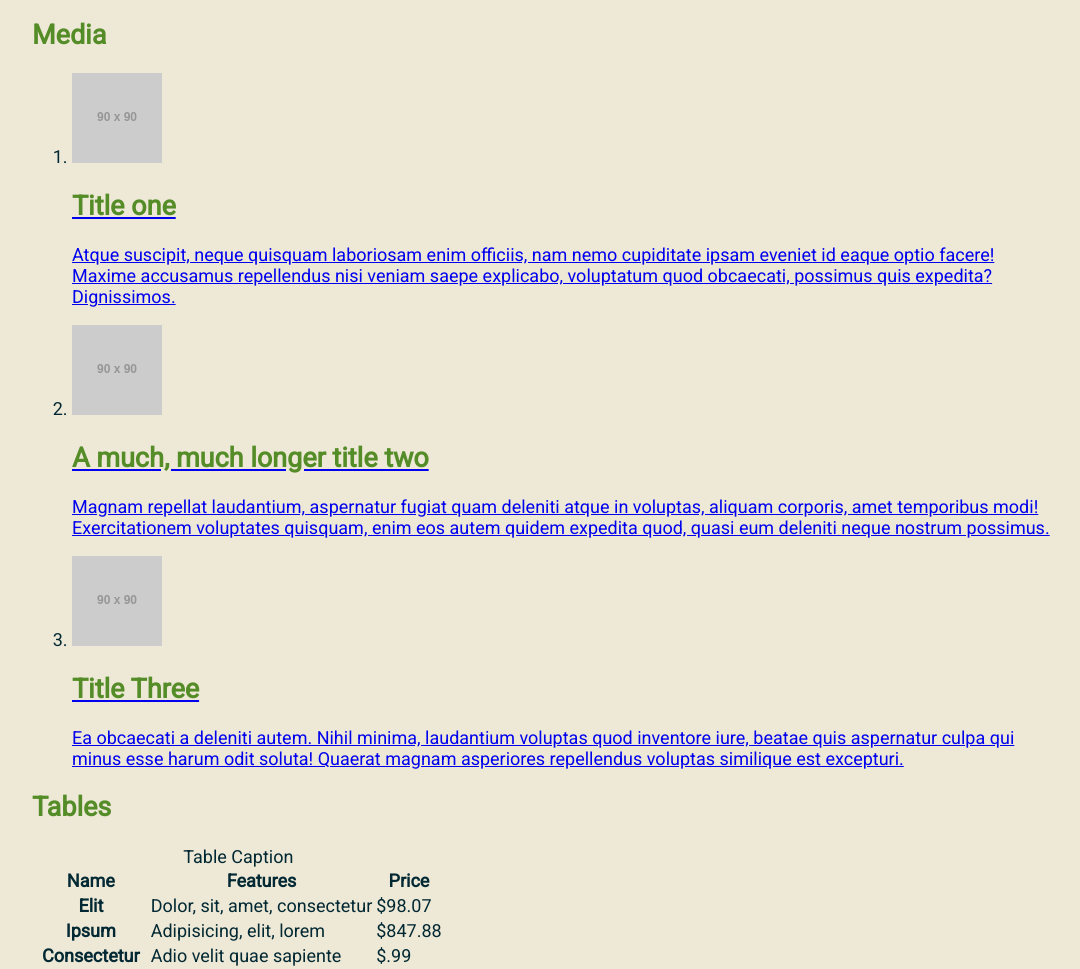
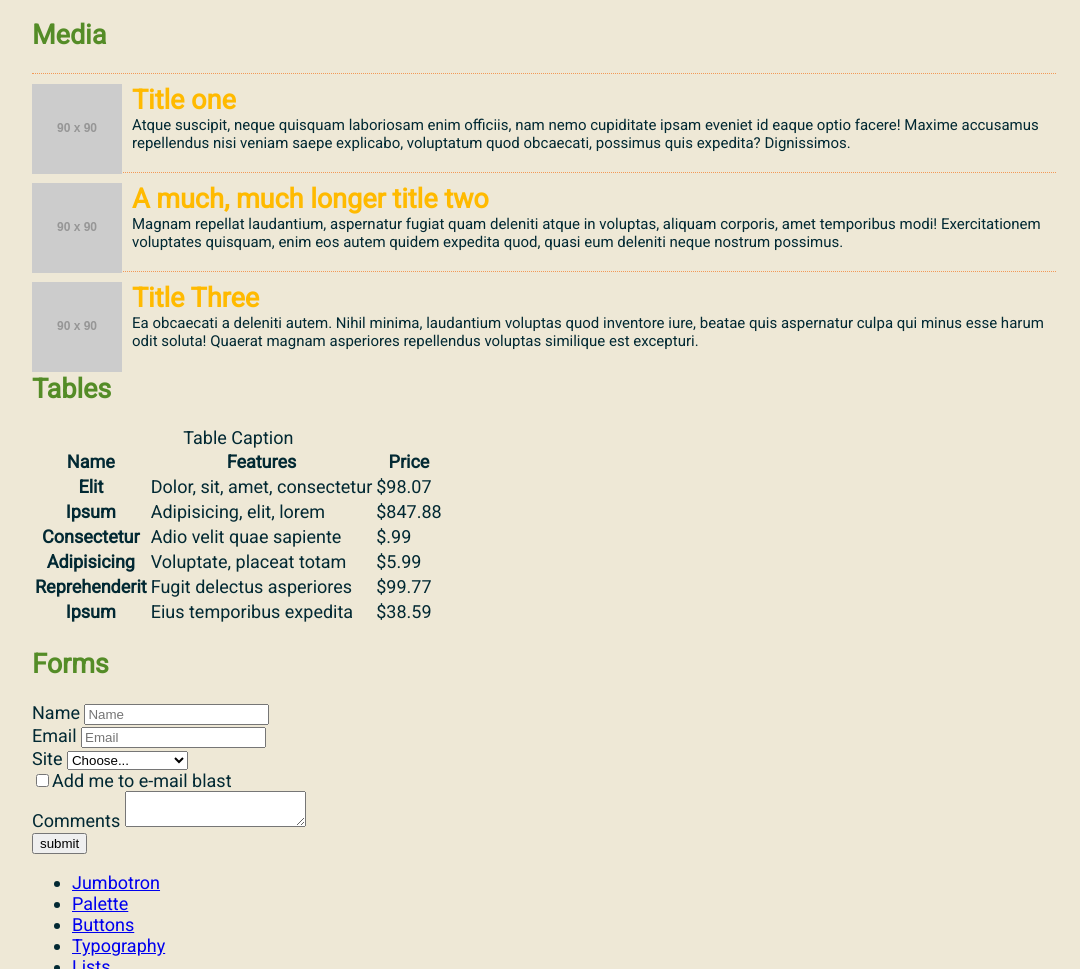
Before and after one commit to MMagnani5/Sass-Basics, a website: page builds/index.html in a window 1280 px wide. Shown: the part 1608-2577 px from the top of the page, without its empty margins (96-1176 px from the left). Drawn offline with Linux system fonts and the light colour scheme; placeholder pictures from the web are drawn by us; a web font is replaced by a local one.

Commit message:
added some nesting classes

```diff
--- a/process/sass/style.scss
+++ b/process/sass/style.scss
@@ -39,3 +39,37 @@ h1,h2,h3,h4,h5,h6{
   $font-family: $font-highlight;
   color:$color-headlines ;
 }
+
+$color-item-border: $orange;
+$colro-media-head: $yellow;
+
+.media{
+  margin:0;
+  padding:0;
+  list-style: none;
+
+  .item {
+    margin-bottom: 20px;
+    border-top: 1px dotted $color-item-border;
+    padding-top: 10px;
+  }
+
+  .head {
+    margin:0;
+    padding:0;
+    color: $colro-media-head;
+    font-weight: bold;
+  }
+  p{
+    margin:0;
+    font-size: 1.5rem;
+  }
+  img{
+    float: left;
+    margin-right: 10px;
+  }
+  a {
+    text-decoration: none;
+    color: $color-main;
+  }
+}
```
Also changed, not shown: builds/css/style.css.
